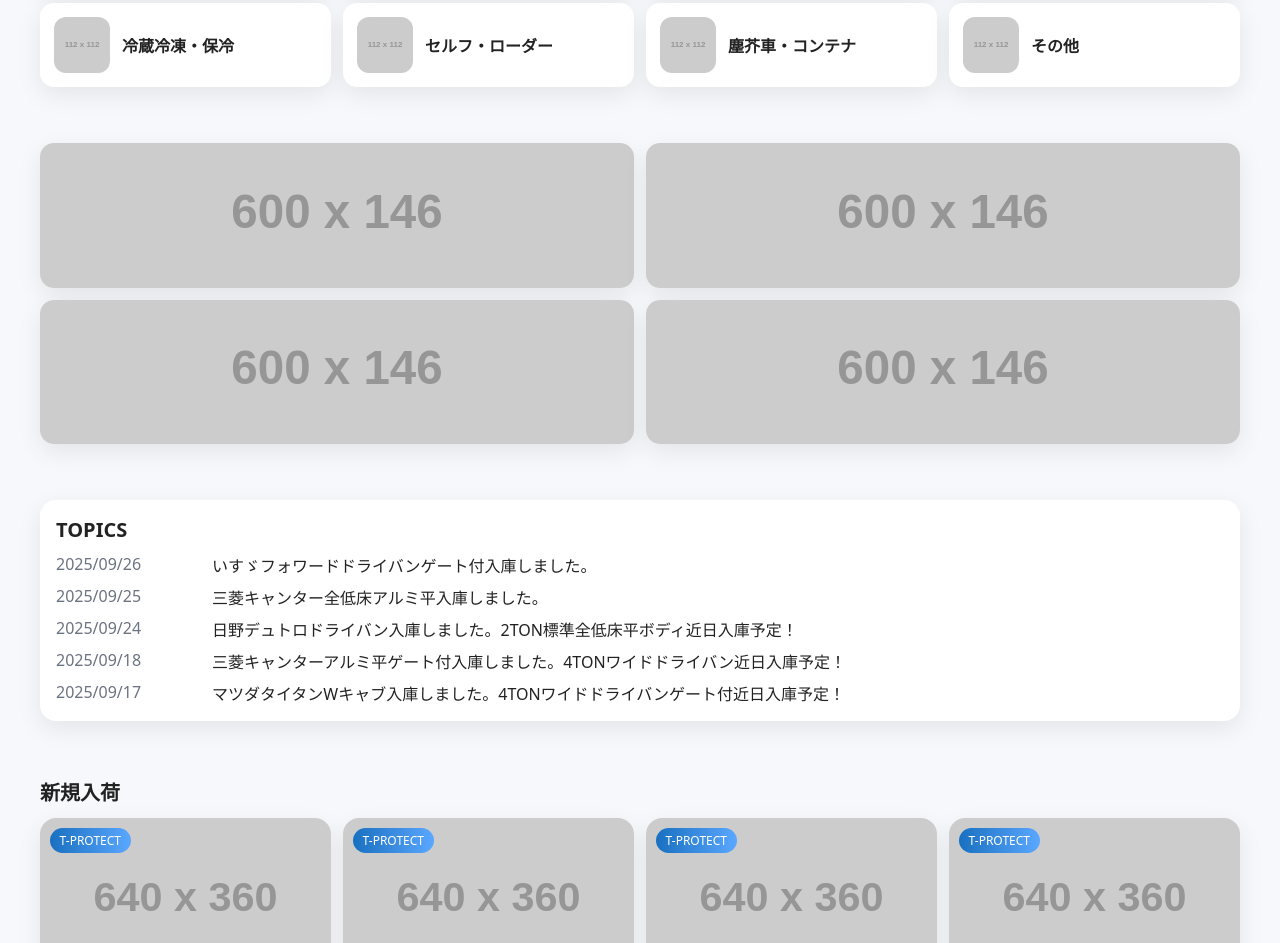
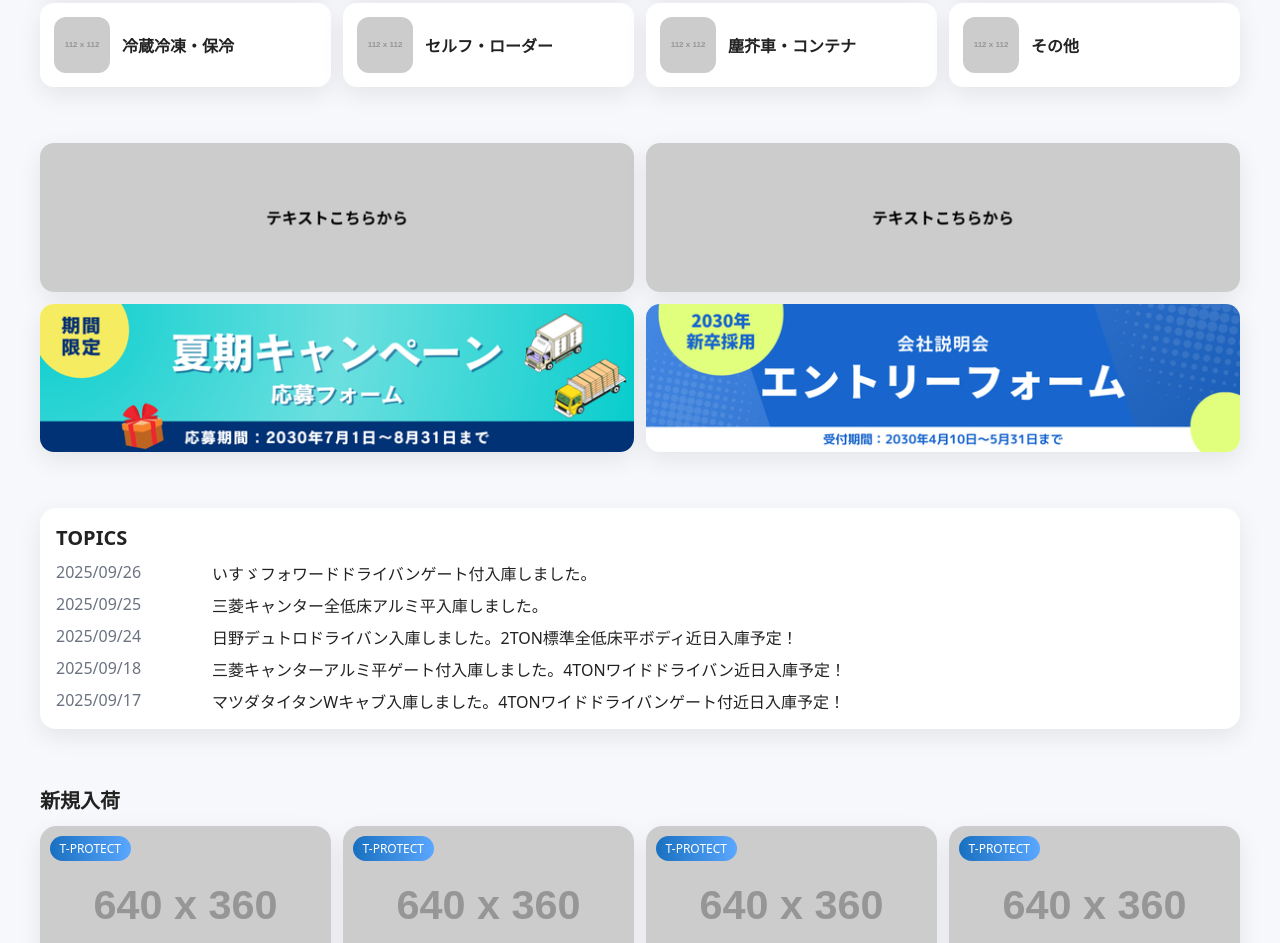
Before and after one commit to Keeeeei-Soeda/takami_truck_HP, a plain HTML site: page index_site.html in a window 1280 px wide. Shown: the part 780-1723 px from the top of the page. Drawn offline with Linux system fonts and the light colour scheme; placeholder pictures from the web are drawn by us.

Commit message:
Update index_site.html

```diff
--- a/index_site.html
+++ b/index_site.html
@@ -244,12 +244,12 @@
   <!-- バナー（LINE / Instagram / 保証） -->
   <section class="wrap block" aria-label="キャンペーン・保証">
     <div class="banners">
-      <div class="banner"><a href="/line_page/"><img src="https://placehold.co/600x146/06C755/ffffff?text=LINE+%E3%81%A7%E7%9B%B8%E8%AB%87" width="600" height="146" alt="LINEで在庫・入庫通知（仮画像）" loading="lazy" decoding="async"></a></div>
-      <div class="banner"><a href="https://www.instagram.com/ttc.co.ltd/?hl=ja" target="_blank" rel="noopener"><img src="https://placehold.co/600x146/E1306C/ffffff?text=Instagram" width="600" height="146" alt="Instagram（仮画像）" loading="lazy" decoding="async"></a></div>
+      <div class="banner"><a href="/line_page/"><img src="image_folder/image03.png" width="600" height="146" alt="LINEで在庫・入庫通知（仮画像）" loading="lazy" decoding="async"></a></div>
+      <div class="banner"><a href="https://www.instagram.com/ttc.co.ltd/?hl=ja" target="_blank" rel="noopener"><img src="image_folder/image03.png" width="600" height="146" alt="Instagram（仮画像）" loading="lazy" decoding="async"></a></div>
     </div>
     <div class="banners" style="margin-top:12px">
-      <div class="banner"><a href="/pdf/t-plus.pdf" target="_blank" rel="noopener"><img src="https://placehold.co/600x146/1970C0/ffffff?text=T-PLUS+%E4%BF%9D%E8%A8%BC" width="600" height="146" alt="T-PLUS 保証（仮画像）" loading="lazy" decoding="async"></a></div>
-      <div class="banner"><a href="/pdf/T-protect.pdf" target="_blank" rel="noopener"><img src="https://placehold.co/600x146/0b5ed7/ffffff?text=T-PROTECT+%E4%BF%9D%E8%A8%BC" width="600" height="146" alt="T-PROTECT 保証（仮画像）" loading="lazy" decoding="async"></a></div>
+      <div class="banner"><a href="/pdf/t-plus.pdf" target="_blank" rel="noopener"><img src="image_folder/image02.png" width="600" height="146" alt="T-PLUS 保証（仮画像）" loading="lazy" decoding="async"></a></div>
+      <div class="banner"><a href="/pdf/T-protect.pdf" target="_blank" rel="noopener"><img src="image_folder/image01.png" width="600" height="146" alt="T-PROTECT 保証（仮画像）" loading="lazy" decoding="async"></a></div>
     </div>
   </section>
 
```
